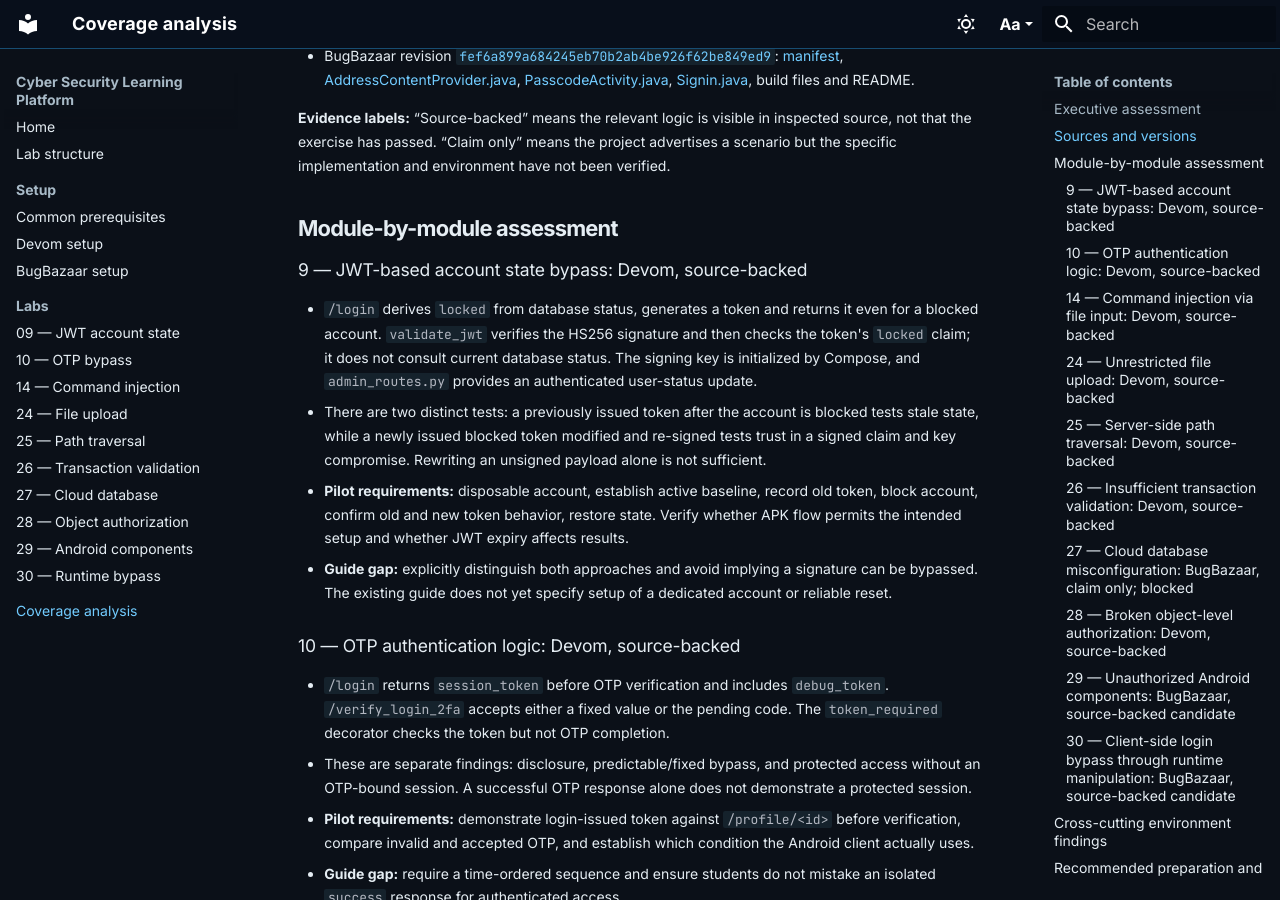
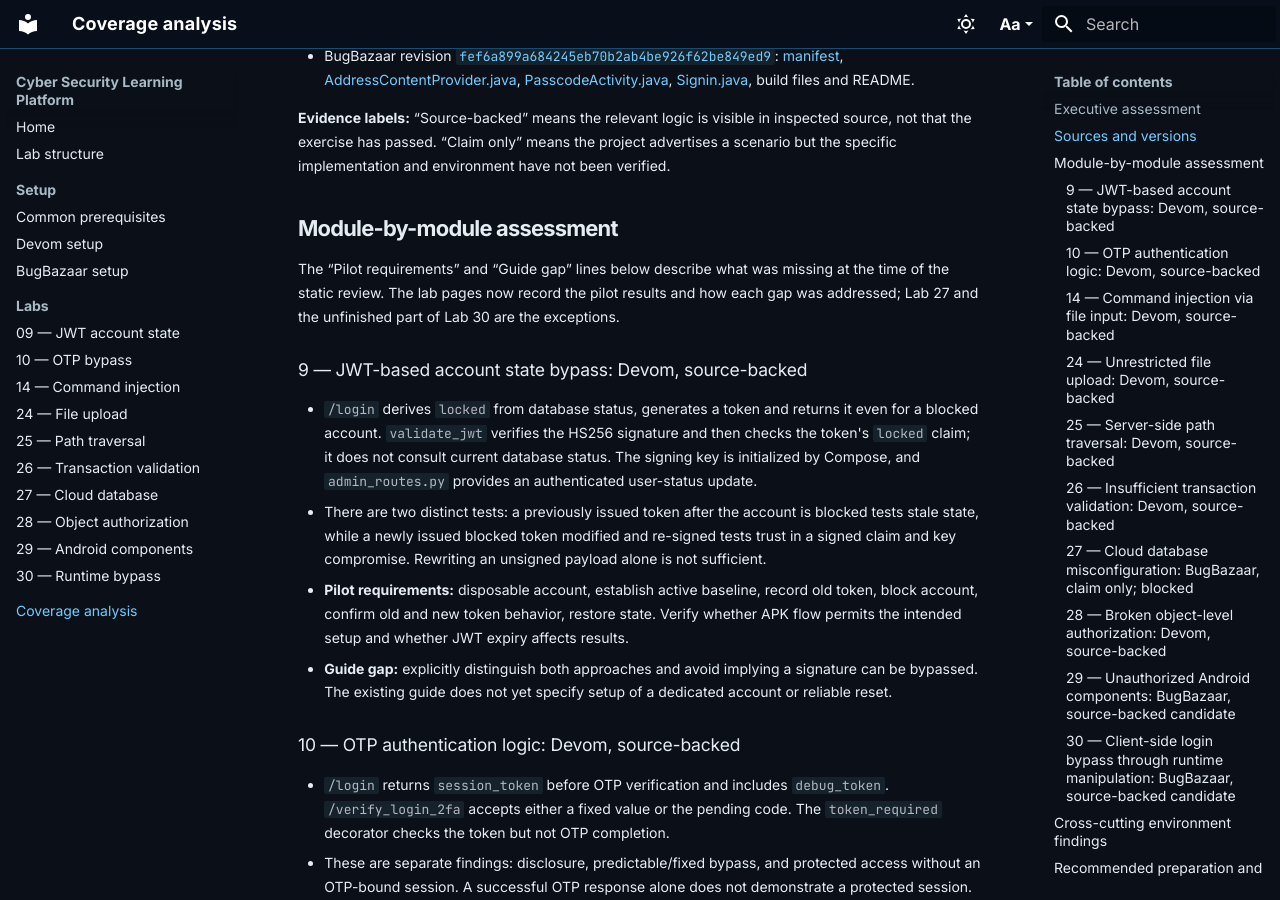
Before and after one commit to azharfatrr/Cyber-Security-Learning-Platform, an MkDocs documentation site: the page built from docs/coverage-analysis.md, in a window 1280 px wide and 900 px high, scrolled down 940 px. Built offline with MkDocs 1.6.1 and Material for MkDocs 9.7.7, drawn with Linux system fonts in a browser that asks for light colours.

Commit message:
Clarify readiness notes in analysis

```diff
--- a/docs/coverage-analysis.md
+++ b/docs/coverage-analysis.md
@@ -20,6 +20,8 @@
 **Evidence labels:** “Source-backed” means the relevant logic is visible in inspected source, not that the exercise has passed. “Claim only” means the project advertises a scenario but the specific implementation and environment have not been verified.
 
 ## Module-by-module assessment
+
+The “Pilot requirements” and “Guide gap” lines below describe what was missing at the time of the static review. The lab pages now record the pilot results and how each gap was addressed; Lab 27 and the unfinished part of Lab 30 are the exceptions.
 
 ### 9 — JWT-based account state bypass: Devom, source-backed
 
```
Also changed, not shown: README.md (+1 -1 lines).
